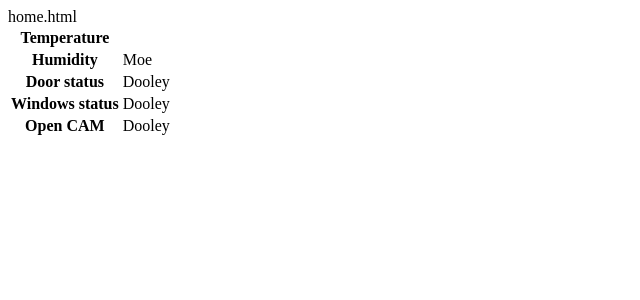
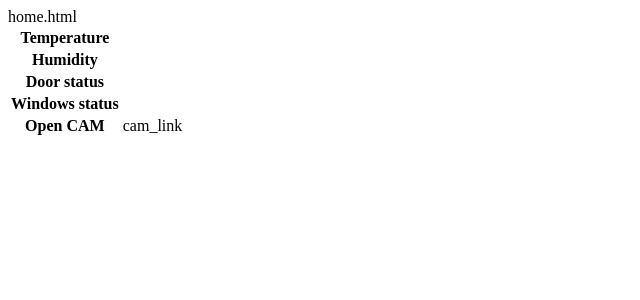
Before and after one commit to TahaTouzri/Flask_rasberrypi_project, a Flask app: page /home.html in a window 1280 px wide. Shown: the top 300 px of the page, without its empty margins (0-640 px from the left). Run offline with Flask 2, Linux system fonts and the light colour scheme.

Commit message:
update the fields in the room template

```diff
--- a/app/templates/room.html
+++ b/app/templates/room.html
@@ -3,25 +3,25 @@
   <table class="table">
     </thead>
     <tbody>
-      <tr class="success">
+      <tr class="info">
         <th>Temperature</th>
         <td><var id ="temperature"></var></td>
       </tr>
-      <tr class="danger">
+      <tr class="info">
         <th>Humidity</th>
-        <td>Moe</td>
+        <td><var id ="humidity"></var></td>
       </tr>
       <tr class="info">
         <th>Door status</th>
-        <td>Dooley</td>
+        <td><var id ="door_status"></var></td>
       </tr>
 	  <tr class="info">
         <th>Windows status</th>
-        <td>Dooley</td>
+        <td><var id ="windows_status"></var></td>
       </tr>
 	  <tr class="info">
         <th>Open CAM</th>
-        <td>Dooley</td>
+        <td>cam_link</td>
       </tr>
     </tbody>
   </table>
```
